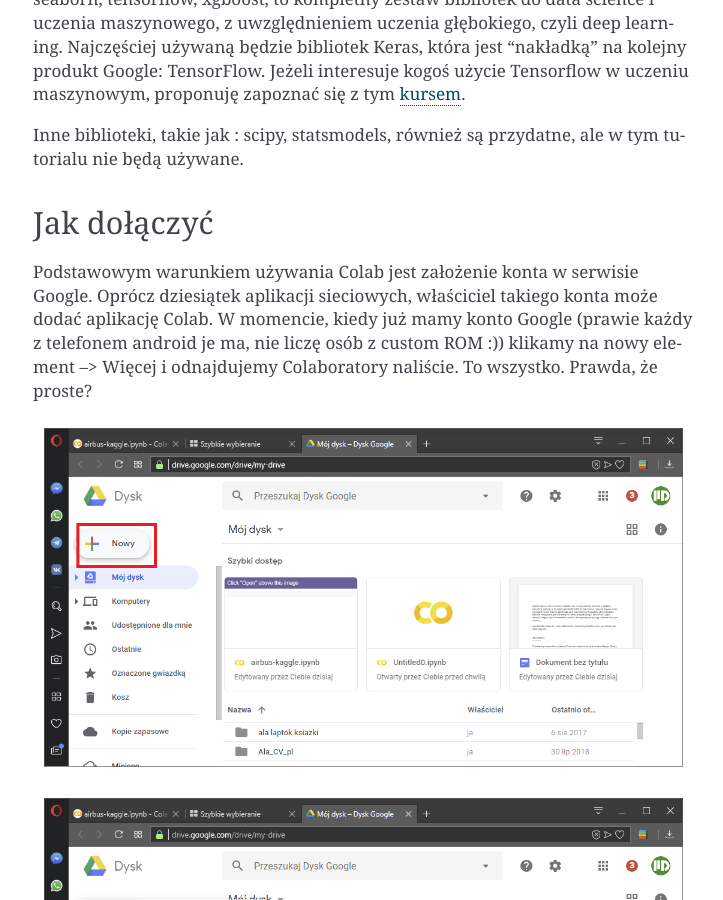
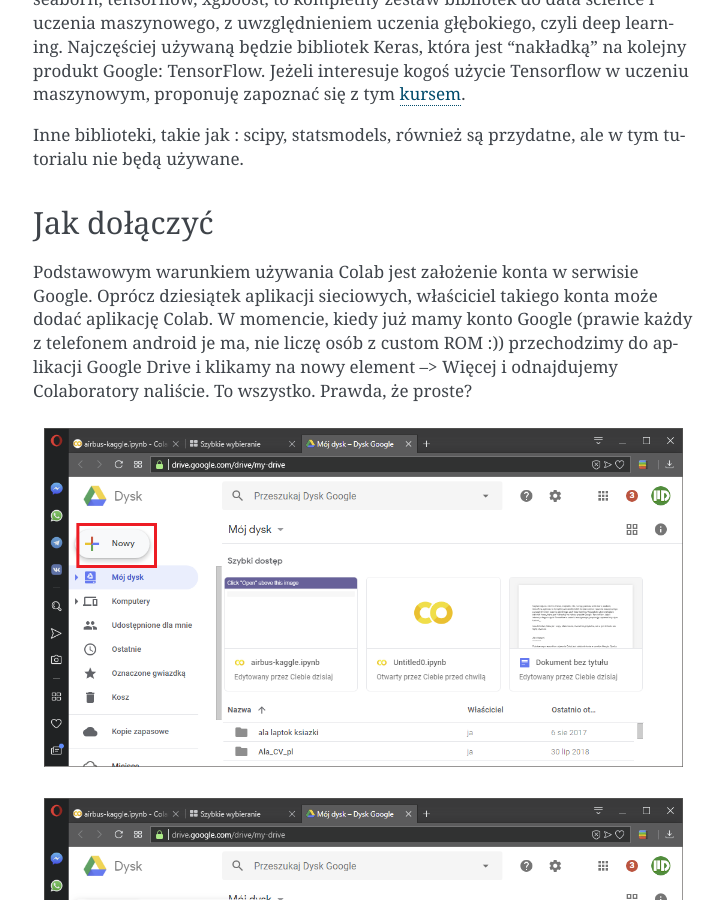
Before and after one commit to maciejsartys/airbus-ship-detection, a Sphinx documentation site: the page built from docs/source/colab.rst, in a window 1280 px wide and 900 px high, scrolled down 2725 px. Shown: the whole window, without its empty margins (387-1110 px from the left). Built offline with Sphinx 7.4.7, drawn with Linux system fonts in a browser that asks for light colours.

Commit message:
Small text changes in Colab article

```diff
--- a/docs/source/colab.rst
+++ b/docs/source/colab.rst
@@ -136,7 +136,7 @@
 Jak dołączyć
 ------------
 
-Podstawowym warunkiem używania Colab jest założenie konta w serwisie Google. Oprócz dziesiątek aplikacji sieciowych, właściciel takiego konta może dodać aplikację Colab. W momencie, kiedy już mamy konto Google (prawie każdy z telefonem android je ma, nie liczę osób z custom ROM :)) klikamy na nowy element --> Więcej i odnajdujemy Colaboratory naliście. To wszystko. Prawda, że proste?
+Podstawowym warunkiem używania Colab jest założenie konta w serwisie Google. Oprócz dziesiątek aplikacji sieciowych, właściciel takiego konta może dodać aplikację Colab. W momencie, kiedy już mamy konto Google (prawie każdy z telefonem android je ma, nie liczę osób z custom ROM :)) przechodzimy do aplikacji Google Drive i klikamy na nowy element --> Więcej i odnajdujemy Colaboratory naliście. To wszystko. Prawda, że proste?
 
 
 .. figure:: _static/join_1.png
```
